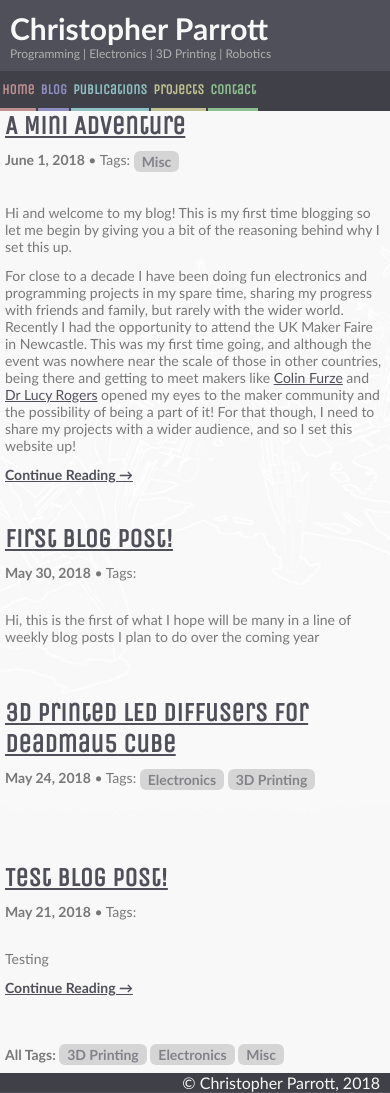
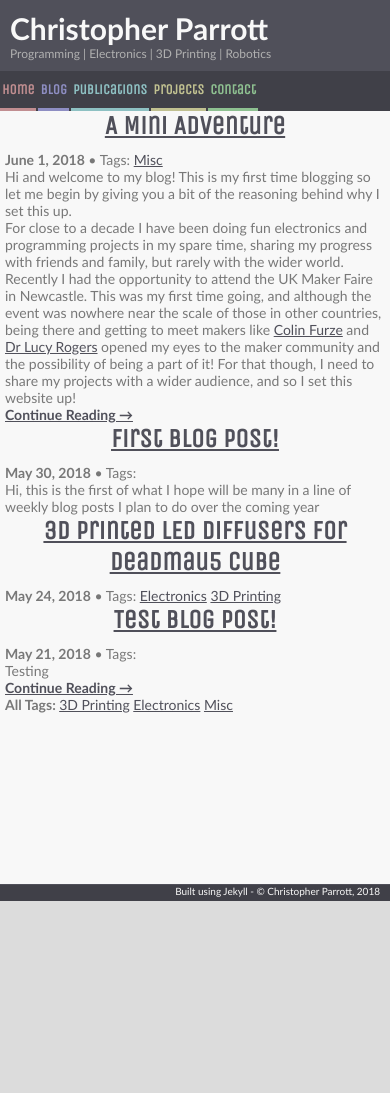
Before and after one commit to christophertmparrott/christophertmparrott.github.io, a Jekyll site: the page built from bloggg/index.html, in a window 390 px wide. Built offline with Jekyll 4.4.1, drawn with Linux system fonts in a browser that asks for light colours; some web fonts are replaced; the list of posts is cut into pages by our own code; after the commit the page ends 901 px from its top, so only the background shows below that.

Commit message:
Tidied up most of CSS

```diff
--- a/_layouts/default.html
+++ b/_layouts/default.html
@@ -10,7 +10,9 @@
 		<meta name="keywords" content="christopher parrott, university of sheffield, sheffield" />
 		<link rel="shortcut icon" href="{{site.baseurl}}/favicon.ico">
 		<link rel="stylesheet" href="https://cdnjs.cloudflare.com/ajax/libs/font-awesome/4.7.0/css/font-awesome.min.css">
-		<link rel="stylesheet" type="text/css" href="{{site.baseurl}}/main.css" />
+		<link rel="stylesheet" type="text/css" href="{{site.baseurl}}/css/main.css" />
+		<link rel="stylesheet" type="text/css" href="{{site.baseurl}}/css/nav.css" />
+		{% if page.url contains '/blog/' %}<link rel="stylesheet" type="text/css" href="css/blog.css" />{% endif %}
 	</head>
 	<body>
 		<header>
@@ -28,14 +30,14 @@
 						<a class="fa fa-linkedin" href="https://www.linkedin.com/in/christophertmparrott/" target="_blank"></a>-->
 						<a class="fa fa-github" href="https://github.com/ZodiusInfuser" target="_blank"></a>
 					</div>
+					<ul>
+						<li><a class="{% if page.url == '/' %}active {% endif %}secA" href="{{site.baseurl}}/">Home</a></li>
+						<li><a class="{% if page.url contains '/blog/' %}active {% endif %}secE" href="{{site.baseurl}}/blog/">Blog</a></li>
+						<li><a class="{% if page.url == '/publications/' %}active {% endif %}secB" href="{{site.baseurl}}/publications/">Publications</a></li>
+						<li><a class="{% if page.url == '/projects/' %}active {% endif %}secC" href="{{site.baseurl}}/projects/">Projects</a></li>
+						<li><a class="{% if page.url == '/contact/' %}active {% endif %}secD" href="{{site.baseurl}}/contact/">Contact</a></li>
+					</ul>
 				</div>
-				<ul class="column">
-					<li class="{% if page.url == '/' %}active{% endif %}"><a class="secA" href="{{site.baseurl}}/">Home</a></li>
-					<li class="{% if page.url contains '/blog/' %}active{% endif %}"><a class="secE" href="{{site.baseurl}}/blog/">Blog</a></li>
-					<li class="{% if page.url == '/publications/' %}active{% endif %}"><a class="secB" href="{{site.baseurl}}/publications/">Publications</a></li>
-					<li class="{% if page.url == '/projects/' %}active{% endif %}"><a class="secC" href="{{site.baseurl}}/projects/">Projects</a></li>
-					<li class="{% if page.url == '/contact/' %}active{% endif %}"><a class="secD" href="{{site.baseurl}}/contact/">Contact</a></li>
-				</ul>
 			</nav>
 		</header>
 
@@ -47,8 +49,8 @@
 
 		<footer>
 			<div class="darken">
-				<div class="column">
-					<span class="footerbox">&copy; Christopher Parrott, 2018</span>
+				<div class="column footerbox">
+					Built using Jekyll - &copy; Christopher Parrott, 2018
 				</div>
 			</div>
 		</footer>
--- a/bloggg/index.html
+++ b/bloggg/index.html
@@ -31,16 +31,15 @@ The following part removes duplicated tags and invalid tags like blank tag.
 	{% endif %}
 {% endfor %}
 				<!-- post list -->
-				<div class="paginator">
 			{% for post in paginator.posts %}
-					<div class="postprvw">
+				<div class="preview">
 					<div class="posthead">
-							<h2 class="secE"><a href="{{site.baseurl}}{{post.url}}">{{post.title}}</a></h2>
+						<h2><a href="{{site.baseurl}}{{post.url}}">{{post.title}}</a></h2>
 						<b>{{ post.date | date: "%B %-d, %Y" }}</b>
 						{% if post.tags %}
 						&bull; Tags:
 						{% for tag in post.tags %}
-							<a class="darken" href="{{site.baseurl}}/bloggg/tag/#{{tag | slugify}}">{{tag}}</a>
+						<a class="tag" href="{{site.baseurl}}/bloggg/tag/#{{tag | slugify}}">{{tag}}</a>
 						{% endfor %}
 						{% endif %}
 					</div>
@@ -50,7 +49,6 @@ The following part removes duplicated tags and invalid tags like blank tag.
 				{% endif %}
 				</div>
 			{% endfor %}
-				</div>
 
 				<!-- pagination -->
 			{% if paginator.total_pages > 1 %}
@@ -84,9 +82,9 @@ The following part removes duplicated tags and invalid tags like blank tag.
 			The purpose of this snippet is to list all the tags you have in your site.
 			=======================
 			{% endcomment %}
-			<div class="sharebtns">
+			<div class="tagsection">
 				<b>All Tags: </b>
 			{% for tag in tags %}
-				<a class="darken" href="{{site.baseurl}}/bloggg/tag/#{{tag | slugify}}">{{tag}}</a>
+				<a class="tag" href="{{site.baseurl}}/bloggg/tag/#{{tag | slugify}}">{{tag}}</a>
 			{% endfor %}
 			</div>
--- /dev/null
+++ b/css/main.css
@@ -0,0 +1,206 @@
+@import url('https://fonts.googleapis.com/css?family=Iceland|Unica+One');
+
+/**** Reset CSS (remove browser defaults) ****/
+body, html, div, blockquote, img, label, p, h1, h2, h3, h4, h5, h6, pre, ul, ol,
+li, dl, dt, dd, form, a, fieldset, input, th, td {
+	margin: 0; padding: 0; border: 0; outline: none;
+}
+
+/********************
+ * Fonts
+ ********************/
+body {
+	font-size: 18px;
+	font-family: Calibri, Arial, sans-serif;
+	transition: font-size .5s;
+}
+
+h2 {
+	font-size: 34px;
+	font-family: 'Unica One', Calibri, Arial, sans-serif;
+	transition: font-size .5s;
+}
+
+h3 {
+	font-size: 24px;
+	font-family: 'Iceland', Calibri, Arial, sans-serif;
+	transition: font-size .5s;
+}
+
+strong {
+	font-size: 22px;
+	font-family: 'Iceland', Calibri, Arial, sans-serif;
+	transition: font-size .5s;
+}
+
+header  h1 {
+	font-size: 60px;
+	font-weight: bold;
+	font-family: 'Iceland', Calibri, Arial, sans-serif;
+	padding-bottom: 0px;
+	transition: font-size .5s;
+}
+
+header  h2 {
+	font-size: 24px;
+	font-weight: lighter;
+	font-family: 'Iceland', Calibri, Arial, sans-serif;
+	text-align: left;
+	padding-bottom: 15px;
+	padding-left: 10px;
+	white-space: nowrap;
+	text-decoration: none;
+	margin-bottom: 0px;
+	transition: font-size .5s;
+}
+
+footer {
+	font-size: 16px;
+	transition: font-size .5s;
+}
+
+
+/********************
+ * Colors
+ ********************/
+html {
+	background: rgb(220, 220, 220) url(images/background.jpg) no-repeat repeat top center scroll;
+	-webkit-background-size: cover;
+	-moz-background-size: cover;
+	-o-background-size: cover;
+	background-size: cover;
+}
+
+body {
+	/*main font and bg colors for all pages */
+	color: rgb(120, 120, 120);
+}
+
+header, footer {
+	/*font and bg colors for all headers and footers */
+	color: rgb(248, 248, 248);
+	background: rgb(80, 80, 90);
+}
+
+header  h2 {
+	color: rgb(176,176,176);
+}
+
+article a {
+	color: rgb(80, 80, 90);
+}
+
+article a:visited {
+	color: rgb(55, 55, 115);
+}
+
+article a:hover ,
+article a:focus {
+	color: rgb(115, 115, 150);
+}
+
+.darken {
+	background: rgba(0, 0, 0, .2);
+}
+
+.lighten {
+	background: rgba(255, 255, 255, .8);
+}
+
+
+/********************
+ * Page Elements
+ ********************/
+
+html {
+	height: 100%;
+}
+
+body {
+	height: 100%;
+	overflow-y: scroll;
+}
+
+header {
+	position: absolute;
+	width: 100%;
+}
+
+h1 {
+	padding-top: 15px;
+	padding-bottom: 15px;
+	padding-left: 10px;
+	white-space: nowrap;
+}
+
+h2 {
+	text-decoration: none;/*underline;*/
+	text-align: center;
+	margin-bottom: 10px;
+}
+
+h3 {
+	margin-bottom: 10px;
+}
+
+.column {
+	max-width: 1024px;
+	margin: auto;
+}
+
+article {
+	min-height: 100%;
+}
+
+.box {
+	padding-top: 177px; /*157 + 20*/
+	padding-bottom: 22px;
+	padding-left: 20px;
+	padding-right: 20px;
+	transition: padding .5s;
+}
+
+footer {
+	text-align: right;
+	vertical-align: bottom;
+	width: 100%;
+	height: 22px;
+	position: relative;
+	bottom: 22px;
+	padding-top: 1px;
+	left: 0px;
+}
+
+footer .darken {
+	height: 100%;
+	overflow: hidden;
+}
+
+.footerbox {
+	padding-left: 10px;
+	padding-right: 10px;
+}
+
+
+/********************
+ * Small device CSS
+ ********************/
+@media (max-width: 820px) {
+	body { font-size: 16px; }
+	h2 { font-size: 30px; }
+	h3 { font-size: 22px; }
+	header h1 {font-size: 44px; }
+	header h2 {font-size: 18px; }
+	footer {font-size: 14px; height: 20px; bottom: 20px; }
+	.box {padding-top: 146px; padding-left: 10px; padding-right: 10px; }
+}
+
+@media (max-width:590px) {
+	body { font-size: 14px; }
+	h2 { font-size: 26px; }
+	h3 { font-size: 20px; }
+	header h1 {font-size: 30px; padding-top: 10px; }
+	header h2 {font-size: 12px; padding-bottom: 10px; }
+	footer {font-size: 10px; height: 16px; bottom: 16px; }
+	.box {padding-top: 110px; padding-left: 5px; padding-right: 5px; }
+}
--- /dev/null
+++ b/css/nav.css
@@ -0,0 +1,179 @@
+/********************
+ * Fonts
+ ********************/
+nav li a {
+	font-size: 18px;
+	font-weight: bold;
+	font-family: 'Unica One', Calibri, Arial, sans-serif;
+}
+
+
+/********************
+ * Colors
+ ********************/
+nav  a {
+	color: #fff; /* IE8 proofing */
+	color: rgb(248,248,248);
+	border-bottom-color: rgb(248,248,248);
+}
+
+nav a.secA {
+	color: rgb(248,176,176);
+	border-bottom-color: rgb(248,176,176);
+}
+
+nav a.secB  {
+	color: rgb(176,248,248);
+	border-bottom-color: rgb(176,248,248);
+}
+
+nav a.secC  {
+	color: rgb(248,248,176);
+	border-bottom-color: rgb(248,248,176);
+}
+
+nav a.secD  {
+	color: rgb(176,248,176);
+	border-bottom-color: rgb(176,248,176);
+}
+
+nav a.secE  {
+	color: rgb(176,176,248);
+	border-bottom-color: rgb(176,176,248);
+}
+
+nav a.secF  {
+	color: rgb(248,176,248);
+	border-bottom-color: rgb(248,176,248);
+}
+
+
+/********************
+ * Page Elements
+ ********************/
+nav > div {
+	position: relative;
+	height: 0%;
+}
+
+nav {
+	white-space: nowrap;
+	font-size: 0px;
+}
+
+nav li {
+	display: inline-block;
+	margin-right: 10px;
+	transition: margin-right .5s;
+}
+
+nav li a {
+	display: inline-block;
+
+	padding-right: 20px;
+	padding-left: 20px;
+	padding-top: 10px;
+	padding-bottom: 10px;
+
+	text-decoration: none;
+	border-bottom-width: 3px;
+	border-bottom-style: solid;
+	border-top-left-radius: 8px;
+	border-top-right-radius: 8px;
+
+	opacity: 0.7;
+	filter: alpha(opacity=7); /* For IE8 and earlier */
+
+	-webkit-transition: padding .5s;
+	-moz-transition: padding .5s;
+	-o-transition: padding .5s;
+	-ms-transition: padding .5s;
+	transition: padding .5s;
+}
+
+nav li a:hover,
+nav li a:focus {
+	padding-right: 30px;
+	padding-left: 30px;
+	background-color: rgba(0, 0, 0, .25);
+
+	opacity: 0.85;
+	filter: alpha(opacity=85); /* For IE8 and earlier */
+}
+
+nav li .active
+{
+	padding-right: 30px;
+	padding-left: 30px;
+
+	padding-bottom: 7px;
+	border-bottom-width: 6px;
+	background-color: rgba(0, 0, 0, .25);
+
+	opacity: 0.85;
+	filter: alpha(opacity=85); /* For IE8 and earlier */
+}
+
+nav li .active:hover,
+nav li .active:focus {
+	background-color: rgba(0, 0, 0, .35);
+
+	opacity: 1.0;
+	filter: alpha(opacity=100); /* For IE8 and earlier */
+}
+
+nav .fa {
+	font-size: 24.6px;
+	padding: 10px;
+	text-align: center;
+	text-decoration: none;
+	margin: 0px;
+	vertical-align: middle;
+	color: rgb(176, 176, 176);
+}
+
+nav .fa:focus,
+nav .fa:active,
+nav .fa:visited {
+	color: rgb(176, 176, 176);
+}
+
+nav .fa:hover {
+	color: rgb(248, 248, 248);
+}
+
+nav .social {
+	position: absolute;
+	top: 0px;
+	right: 0px;
+	height: 100%;
+}
+
+nav .social a {
+	vertical-align: middle;
+}
+
+
+/********************
+ * Small device CSS
+ ********************/
+@media (max-width: 820px) {
+	nav li { margin-right: 4px;}
+	nav li a { padding-right: 10px; padding-left: 10px; font-size: 16px;}
+	nav li .active { padding-right: 20px; padding-left: 20px;}
+	nav li a:hover,
+	nav li a:focus { padding-right: 20px; padding-left: 20px;}
+	nav .fa { font-size: 19.4px; padding: 11px; padding-left: 6px; padding-right: 6px;}
+}
+
+@media (max-width:590px) {
+	nav li { margin-right: 2px;}
+	nav li > a { padding-right: 2px; padding-left: 2px; font-size: 14px;}
+	nav li .active { padding-right: 10px; padding-left: 10px;}
+	nav li a:hover,
+	nav li a:focus { padding-right: 10px; padding-left: 10px;}
+	nav .fa { font-size: 15.8px; padding: 12px; padding-left: 4px; padding-right: 4px;}
+}
+@media (max-width:420px) {
+	nav .social { display: none !important; }
+}
```
Also changed, not shown: bloggg/tag.html (+4 -4 lines), css/blog.css (added, +222 -0 lines). Lines whose indentation alone changed are shown as unchanged.
